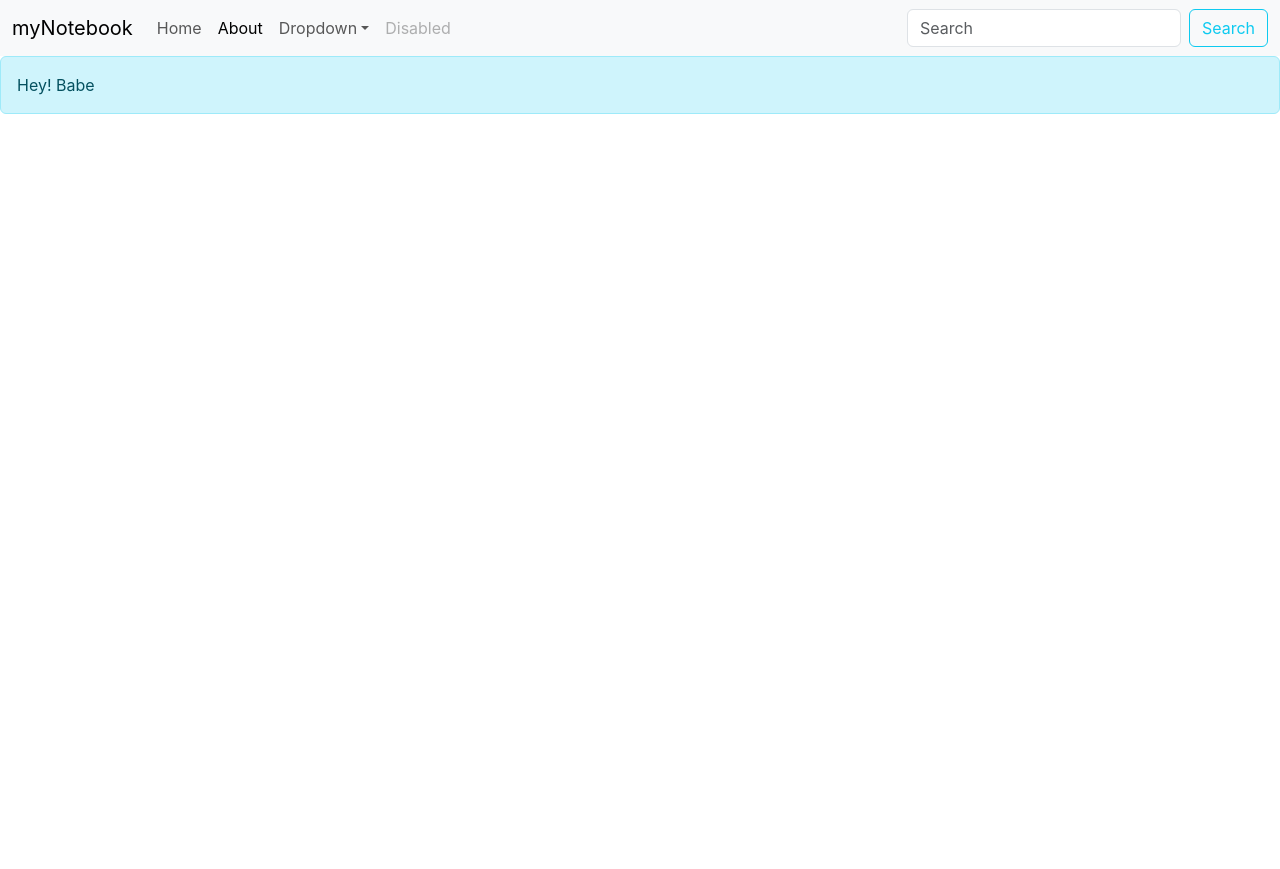
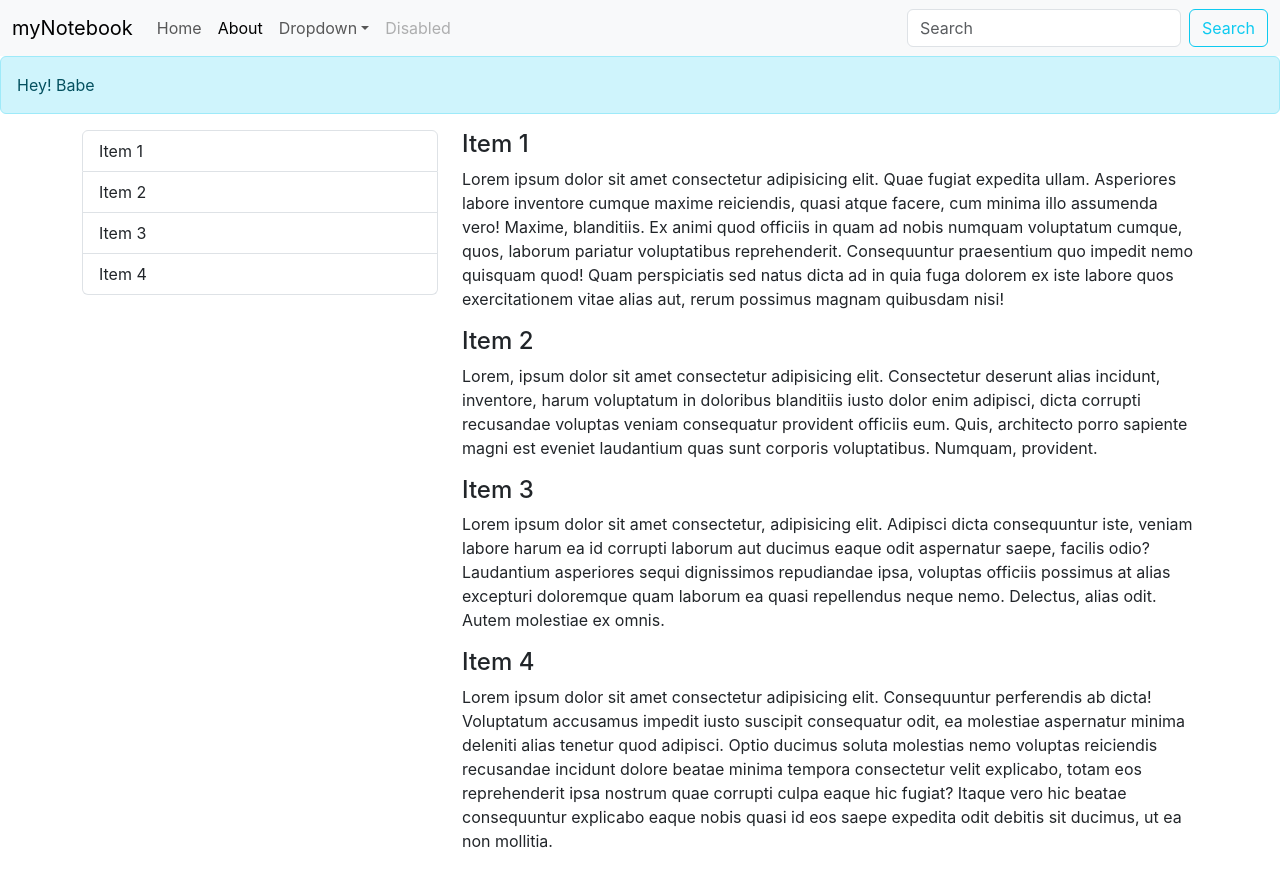
Before and after one commit to Alight-Shivam/My-Notebook, a React (Create React App) app: page /about in a window 1280 px wide. Before the commit the page ends 800 px from the top, so only its background shows below. Built offline with nearby package versions, Linux system fonts and the light colour scheme; the HTML template or start-up script is replaced by a standard one.

Commit message:
project in progress

```diff
--- a/src/components/About.js
+++ b/src/components/About.js
@@ -1,10 +1,32 @@
-import React, { useContext, useEffect } from 'react'
-import noteContext from '../context/notes/noteContext'
+import React from 'react'
+// import noteContext from '../context/notes/noteContext'
 const About = () => {
 
   return (
     <div>
-
+      <div class="row">
+  <div class="col-4">
+    <div id="list-example" class="list-group">
+      <a class="list-group-item list-group-item-action" href="#list-item-1">Item 1</a>
+      <a class="list-group-item list-group-item-action" href="#list-item-2">Item 2</a>
+      <a class="list-group-item list-group-item-action" href="#list-item-3">Item 3</a>
+      <a class="list-group-item list-group-item-action" href="#list-item-4">Item 4</a>
+    </div>
+  </div>
+  <div class="col-8">
+    <div data-bs-spy="scroll" data-bs-target="#list-example" data-bs-smooth-scroll="true" class="scrollspy-example" tabindex="0">
+      <h4 id="list-item-1">Item 1</h4>
+      <p>Lorem ipsum dolor sit amet consectetur adipisicing elit. Quae fugiat expedita ullam. Asperiores labore inventore cumque maxime reiciendis, quasi atque facere, cum minima illo assumenda vero! Maxime, blanditiis. Ex animi quod officiis in quam ad nobis numquam voluptatum cumque, quos, laborum pariatur voluptatibus reprehenderit. Consequuntur praesentium quo impedit nemo quisquam quod! Quam perspiciatis sed natus dicta ad in quia fuga dolorem ex iste labore quos exercitationem vitae alias aut, rerum possimus magnam quibusdam nisi!
+      </p>
+      <h4 id="list-item-2">Item 2</h4>
+      <p>Lorem, ipsum dolor sit amet consectetur adipisicing elit. Consectetur deserunt alias incidunt, inventore, harum voluptatum in doloribus blanditiis iusto dolor enim adipisci, dicta corrupti recusandae voluptas veniam consequatur provident officiis eum. Quis, architecto porro sapiente magni est eveniet laudantium quas sunt corporis voluptatibus. Numquam, provident.</p>
+      <h4 id="list-item-3">Item 3</h4>
+      <p>Lorem ipsum dolor sit amet consectetur, adipisicing elit. Adipisci dicta consequuntur iste, veniam labore harum ea id corrupti laborum aut ducimus eaque odit aspernatur saepe, facilis odio? Laudantium asperiores sequi dignissimos repudiandae ipsa, voluptas officiis possimus at alias excepturi doloremque quam laborum ea quasi repellendus neque nemo. Delectus, alias odit. Autem molestiae ex omnis.</p>
+      <h4 id="list-item-4">Item 4</h4>
+      <p>Lorem ipsum dolor sit amet consectetur adipisicing elit. Consequuntur perferendis ab dicta! Voluptatum accusamus impedit iusto suscipit consequatur odit, ea molestiae aspernatur minima deleniti alias tenetur quod adipisci. Optio ducimus soluta molestias nemo voluptas reiciendis recusandae incidunt dolore beatae minima tempora consectetur velit explicabo, totam eos reprehenderit ipsa nostrum quae corrupti culpa eaque hic fugiat? Itaque vero hic beatae consequuntur explicabo eaque nobis quasi id eos saepe expedita odit debitis sit ducimus, ut ea non mollitia.</p>
+    </div>
+  </div>
+</div>
     </div>
   )
 }
--- a/src/components/AddNote.js
+++ b/src/components/AddNote.js
@@ -31,7 +31,7 @@ const AddNote = () => {
     <input type="checkbox" className="form-check-input" id="exampleCheck1" onChange={onChange}/>
     <label className="form-check-label" htmlFor="exampleCheck1">Check me out</label>
   </div>
-  <button type="submit" className="btn btn-primary" onClick={handleClick}>Submit</button>
+  <button type="submit" className="btn btn-primary" onClick={handleClick}>Add Note</button>
 </form>
 
     </div>
--- a/src/components/Navbar.js
+++ b/src/components/Navbar.js
@@ -1,12 +1,9 @@
-import React, {useEffect} from 'react';
+import React from 'react';
 import { Link, useLocation } from 'react-router-dom';
 
 
 const Navbar = () => {
     let location = useLocation();
-    useEffect(() => {
-        console.log(location.pathname);
-        }, [location]);
 
   return (
     <div>
--- a/src/components/Noteitem.js
+++ b/src/components/Noteitem.js
@@ -1,20 +1,23 @@
-import React from 'react'
+import React, {useContext} from 'react';
+import noteContext from '../context/notes/noteContext';
+
 
 const Noteitem = (props) => {
+  const context = useContext(noteContext);
+  const {deleteNote} = context;
   const {note} = props;
   return (
-    <div>
-      <div className="col-md-3 card">
-
-  <div className="card-body">
+    <div className="col-md-3">
+      <div className="card my-3 border-dark">
+      <div class="card-header">Header</div>
+  <div className="card-body text-bg-dark">
     <h5 className="card-title">{note.title}</h5>
     <p className="card-text">{note.description}</p>
-    <i className="fa-solid fa-trash-can mx-2"></i>
+    <i className="fa-solid fa-trash-can mx-2" onClick={()=>{deleteNote(note._id)}}></i>
     <i className="fa-solid fa-pen-to-square mx-2"></i>
   </div>
   </div>
   </div>
-
   )
 }
 
--- a/src/components/Notes.js
+++ b/src/components/Notes.js
@@ -5,7 +5,7 @@ import AddNote from './AddNote';
 
 const Notes = () => {
     const context = useContext(noteContext);
-    const{notes, addNote} = context;
+    const{notes} = context;
   return (
     <>
   <AddNote/>
--- a/src/context/notes/NoteState.js
+++ b/src/context/notes/NoteState.js
@@ -41,12 +41,14 @@ setNotes(notes.concat(note))
    }
 
    // Delete a Note
-   const deleteNote = ()=>{
-
+   const deleteNote = (id)=>{
+console.log("Deleting the note with id" + id);
+const  newNotes = notes.filter((note)=>{return note._id!==id})
+setNotes(newNotes);
    }
 
    // Edit a Note
-   const editNote = ()=>{
+   const editNote = (id, title, description, tag)=>{
 
    }
 
```
